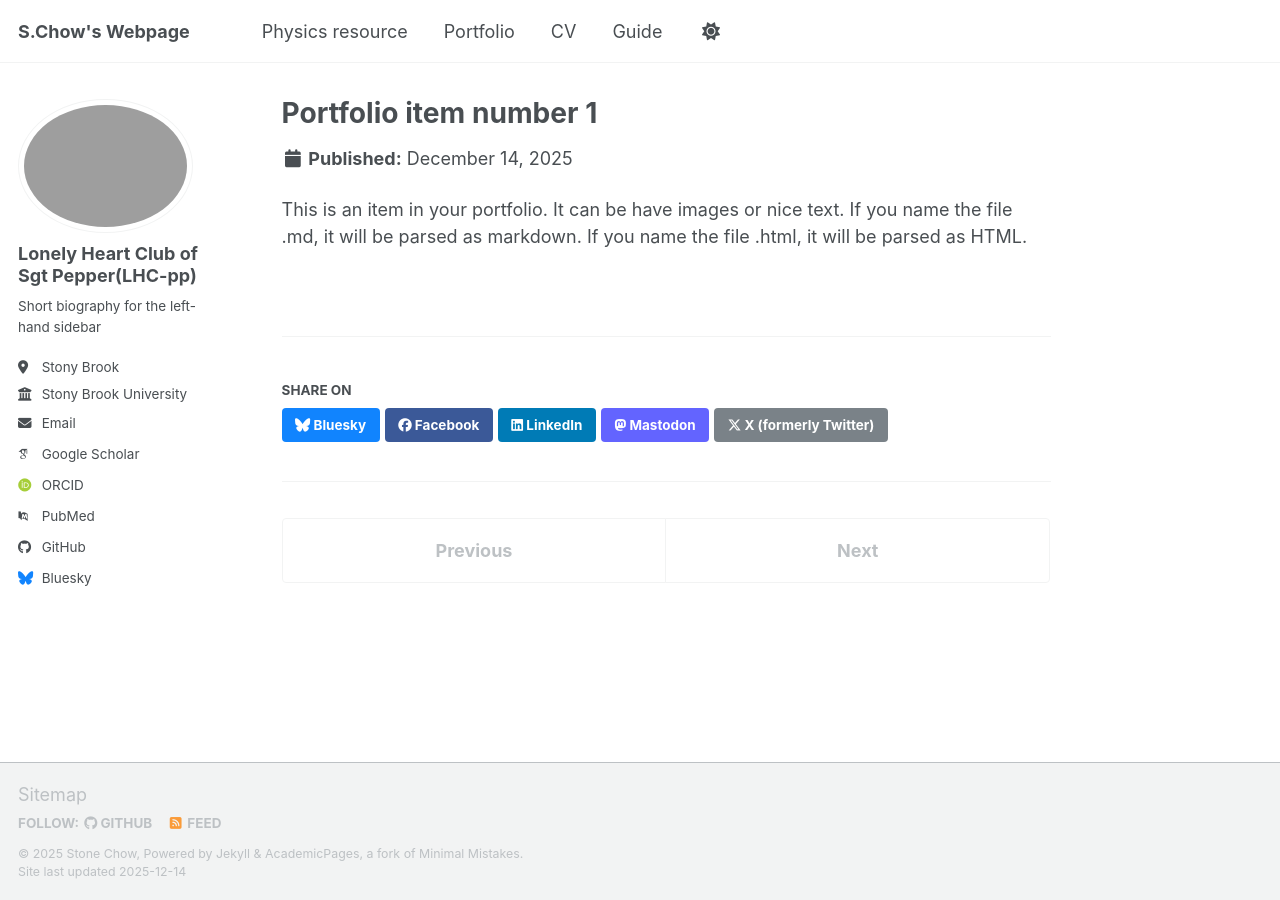
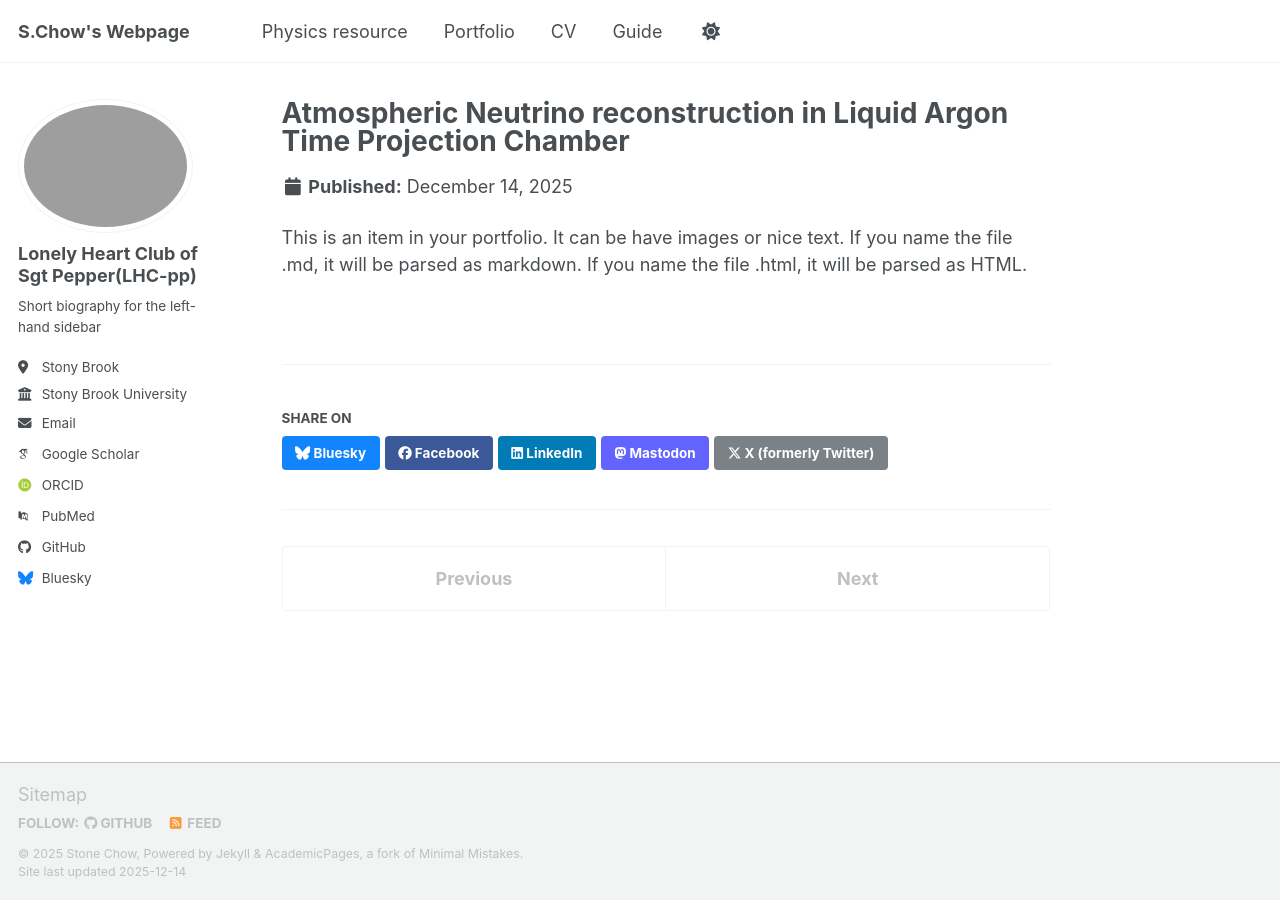
Before and after one commit to StoneChou2007/StoneChou2007, a Jekyll site: the page built from _portfolio/portfolio-1.md, in a window 1280 px wide. Built offline with Jekyll 4.4.1, drawn with Linux system fonts in a browser that asks for light colours; some web fonts are replaced; a script bundle is joined from its source files by our own code; library files that are not in the unit come from our copies.

Commit message:
Update portfolio-1.md

```diff
--- a/_portfolio/portfolio-1.md
+++ b/_portfolio/portfolio-1.md
@@ -1,6 +1,6 @@
 ---
-title: "Portfolio item number 1"
-excerpt: "Short description of portfolio item number 1<br/><img src='/images/500x300.png'>"
+title: "Atmospheric Neutrino reconstruction in Liquid Argon Time Projection Chamber"
+excerpt: "First work in Physics as the first author <br/><img src='/images/t2k.png'>"
 collection: portfolio
 ---
 
```
